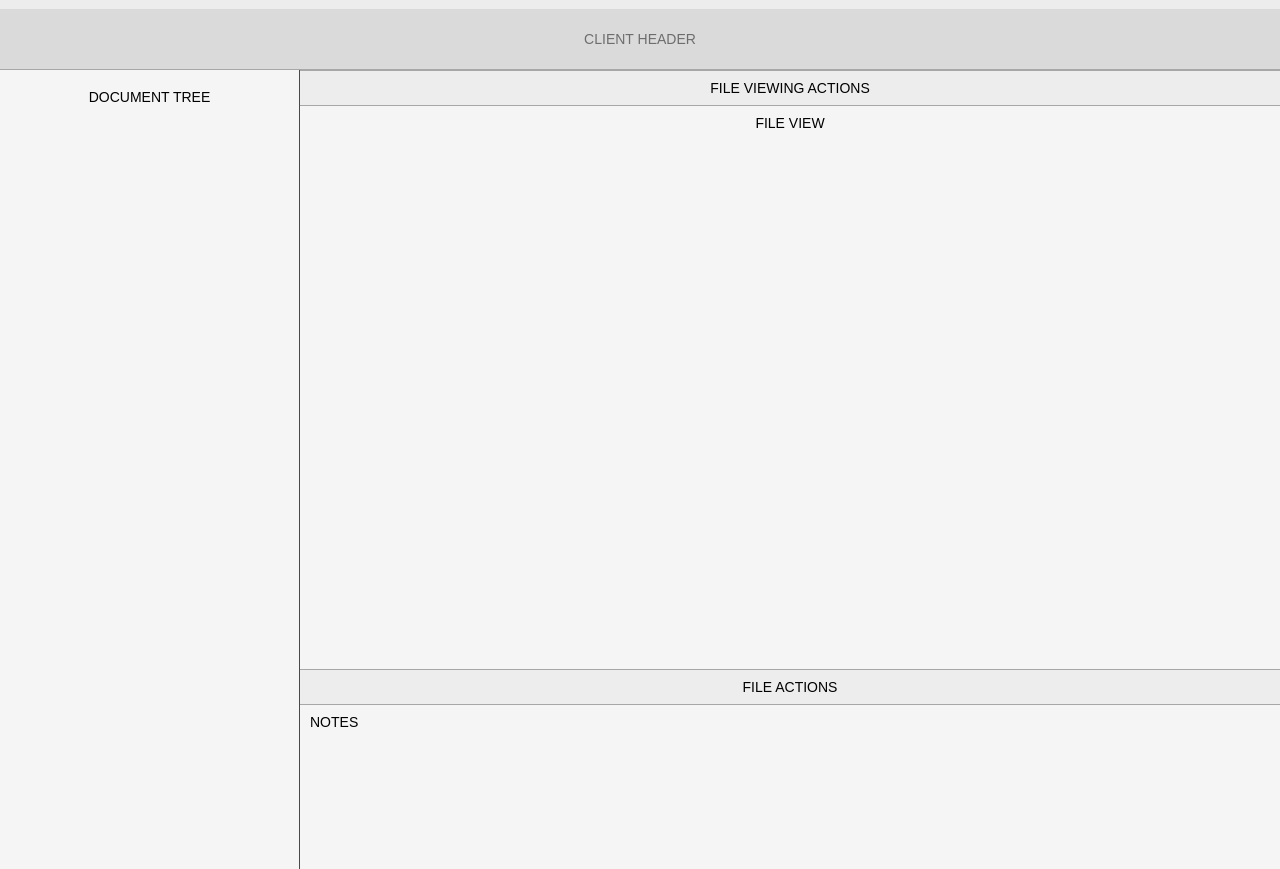
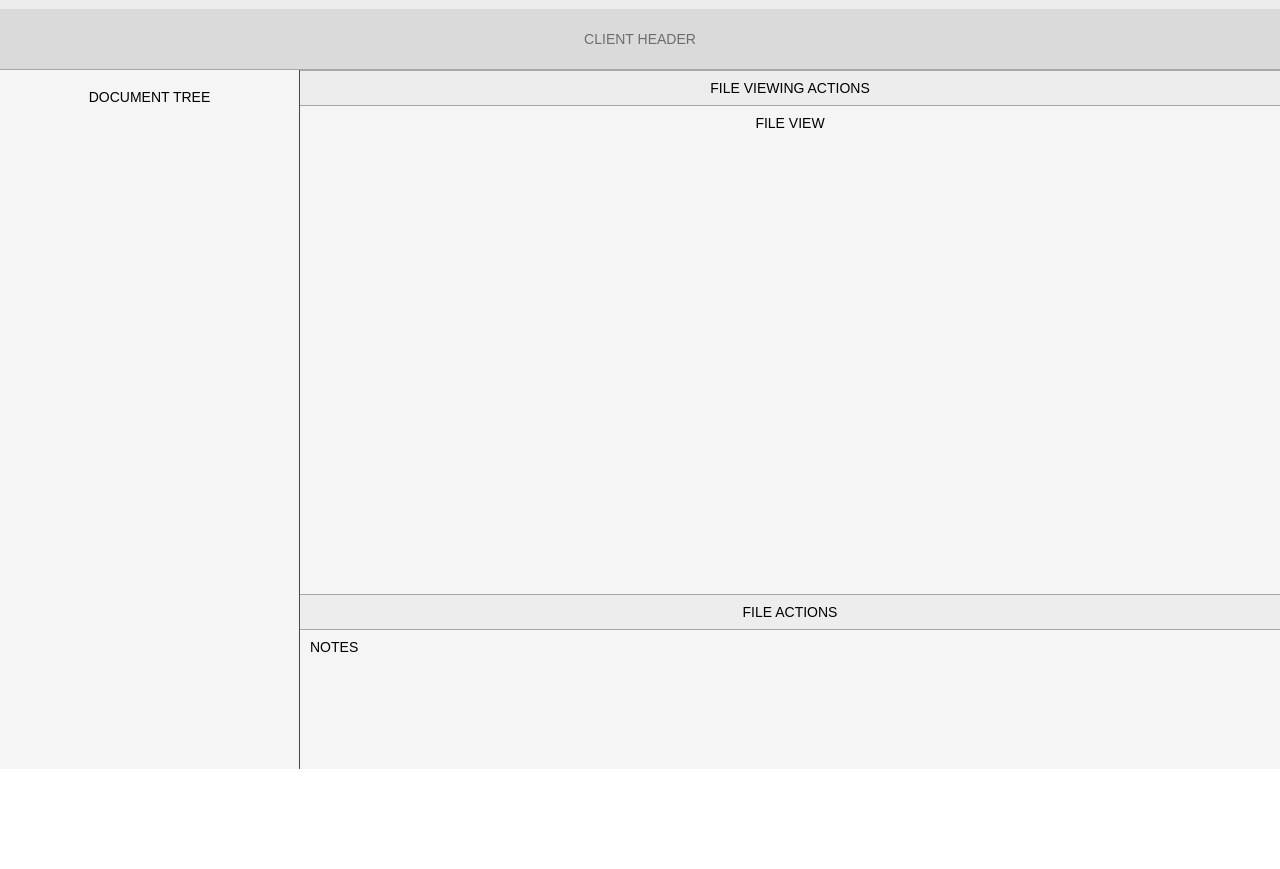
Before and after one commit to kyarotskaya/VertaforeTask, a website: page index.html in a window 1280 px wide. Shown: the part 31-900 px from the top of the page. After the commit the page ends 800 px from the top, so only its background shows below. Drawn offline with nearby package versions, Linux system fonts and the light colour scheme; files that its build step writes are made by us from their sources.

Commit message:
Change container height

```diff
--- a/sass/style.scss
+++ b/sass/style.scss
@@ -50,7 +50,6 @@ body{
                             border: solid rgb(75, 72, 72);
                             border-width: 0 1.5px 1.5px 0;
                             transform: rotate(-135deg);
-                            // -webkit-transform: rotate(-135deg);
                         }
                         &__nav{
                             display: flex;
@@ -172,15 +171,12 @@ body{
         }
 }
 .wrapper{
-    // width: 1024px;
-    // margin: 0 auto;
     background-color: $light-grey;
 }
 .container{
     display: flex;
     border-top: $border;
-    // height: 600px;
-    height: 100%;
+    height: calc(100% - 100px);
         .sidebar{
             min-width: 300px;
             border-right: $black-border;
@@ -189,7 +185,6 @@ body{
         }
         .content{
             width: 100%;
-            height: 100%;
                 .file-view{
                     height: 75%;
                     text-align: center;
```
